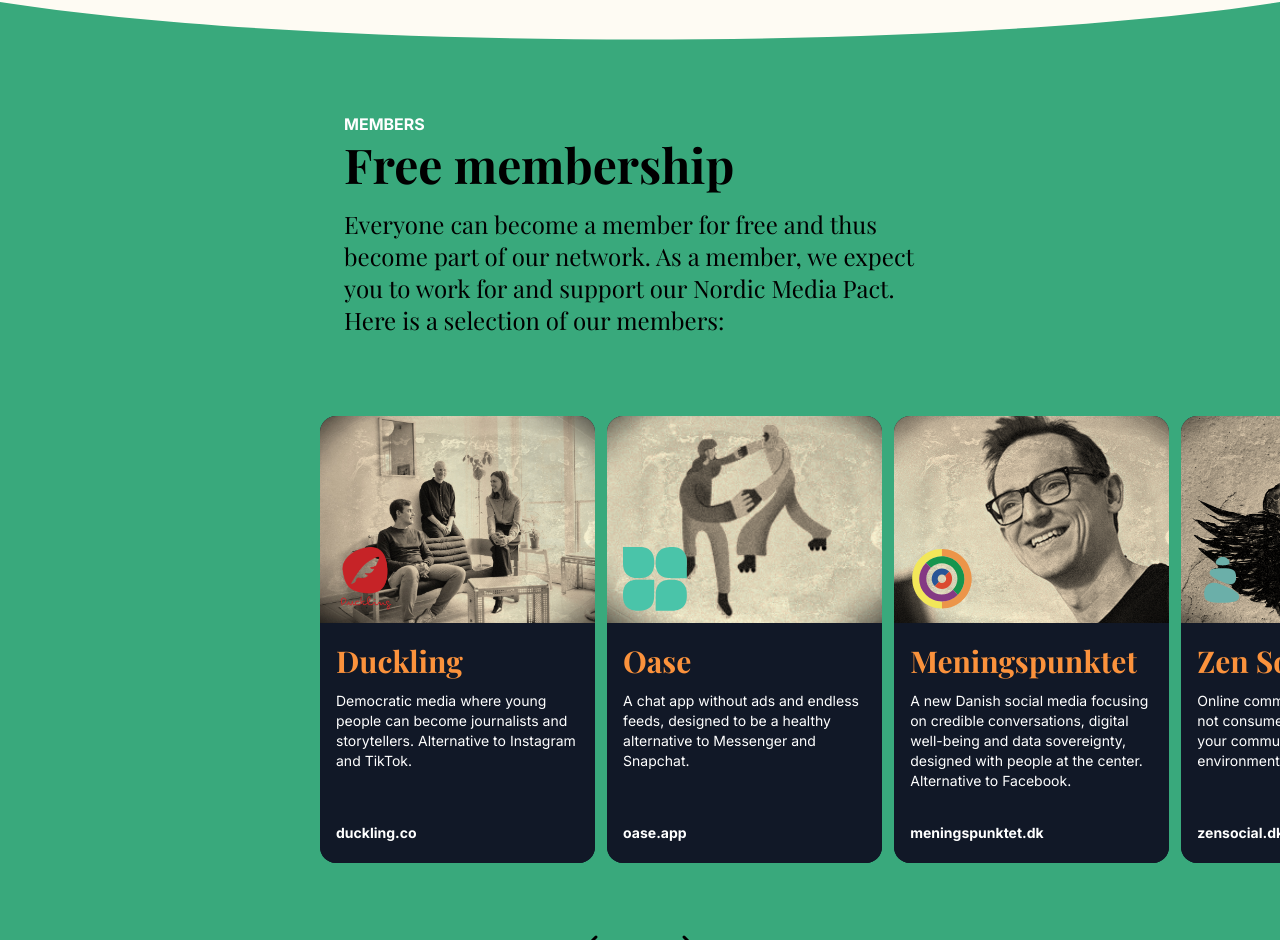
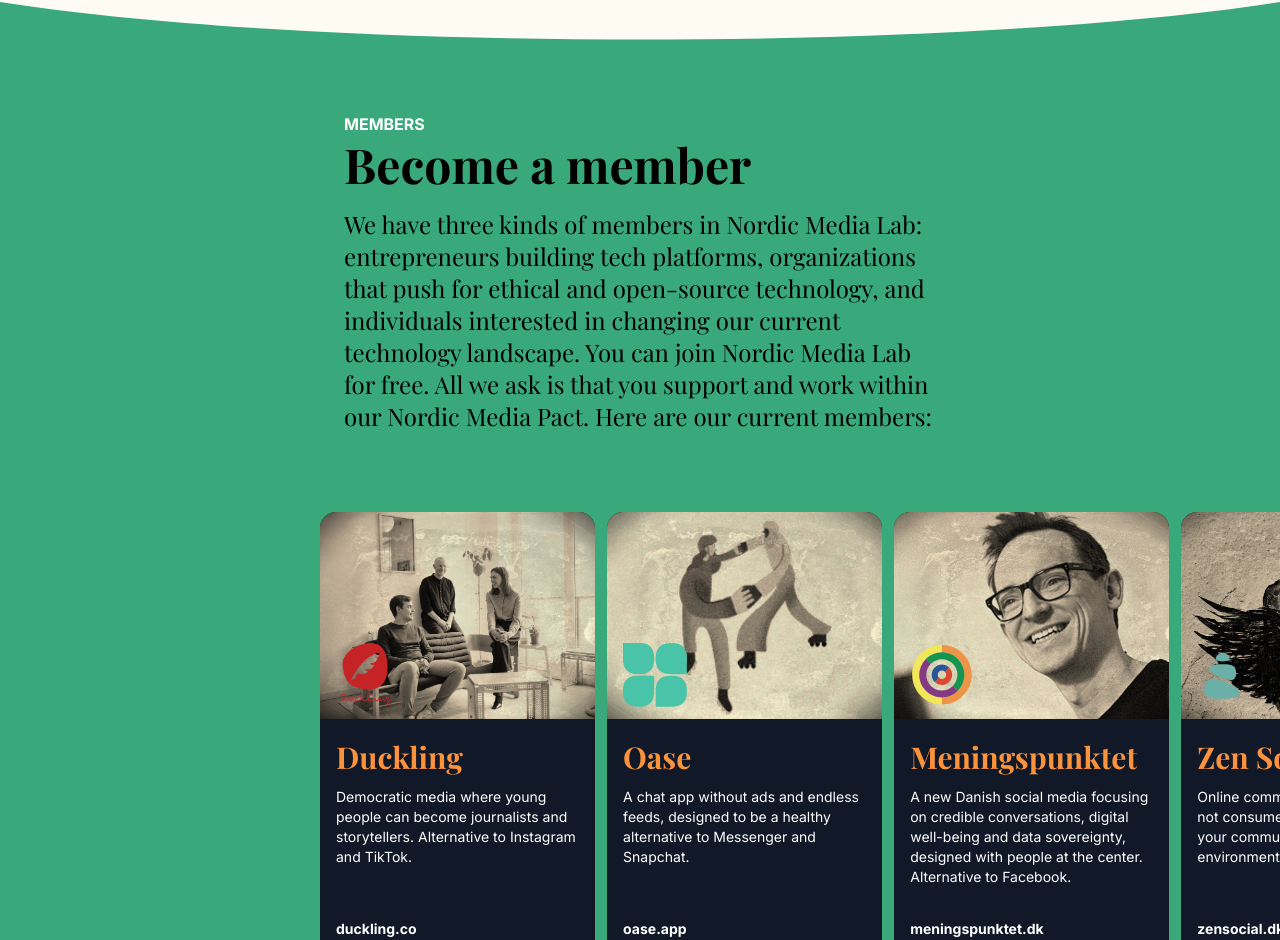
Before and after one commit to jeppeliisberg/nordicmedialab.dk, a React (Vite) app: page / in a window 1280 px wide. Shown: the part 2126-3066 px from the top of the page. Built offline with nearby package versions, Linux system fonts and the light colour scheme.

Commit message:
Updating members section

```diff
--- a/src/locales/da.json
+++ b/src/locales/da.json
@@ -40,8 +40,8 @@
   },
   "members": {
     "tagline": "Medlemmer",
-    "title": "Gratis medlemsskab",
-    "description": "Alle kan gratis blive medlem og dermed blive en del af vores netværk. Som medlem forventer vi at du arbejder for og støtter op om vores Nordic Media Pagt. Her er et udvalg af vores medlemmer:",
+    "title": "Bliv medlem",
+    "description": "Vi har tre slags medlemmer i Nordic Media Lab: iværksættere, der bygger teknologiplatforme, organisationer, der arbejder for etisk og open source-teknologi, og enkeltpersoner, der er interesserede i at ændre det teknologiske landskab, vi har i dag. Du kan blive medlem af Nordic Media Lab gratis. Det eneste vi beder om, er, at du støtter op om og arbejder for vores Nordic Media Pagt. Her er vores nuværende medlemmer:",
     "cards": [
       {
         "id": 1,
--- a/src/locales/en.json
+++ b/src/locales/en.json
@@ -40,8 +40,8 @@
   },
   "members": {
     "tagline": "Members",
-    "title": "Free membership",
-    "description": "Everyone can become a member for free and thus become part of our network. As a member, we expect you to work for and support our Nordic Media Pact. Here is a selection of our members:",
+    "title": "Become a member",
+    "description": "We have three kinds of members in Nordic Media Lab: entrepreneurs building tech platforms, organizations that push for ethical and open-source technology, and individuals interested in changing our current technology landscape. You can join Nordic Media Lab for free. All we ask is that you support and work within our Nordic Media Pact. Here are our current members:",
     "cards": [
       {
         "id": 1,
--- a/src/views/Main.jsx
+++ b/src/views/Main.jsx
@@ -75,11 +75,7 @@
                 <div className="relative px-10 max-w-2xl mx-auto">
                     <span className="text-white font-semibold uppercase text-base font-sans">{t('members.tagline')}</span>
                     <h1 className="font-serif text-3xl lg:text-5xl font-bold mt-1 mb-5">{t('members.title')}</h1>
-                    <p className="font-serif text-xl lg:text-2xl">
-                        <Trans i18nKey="members.description">
-                            Som iværksætter kan du blive medlem og få adgang til infrastruktur, viden, netværk og investering. Du skal underskrive vores Nordic Media Pagt og bidrage til projekter. Skriv til <a href="mailto:hej@nordicmedialab.dk" className="underline hover:text-white">hej@nordicmedialab.dk</a> for at høre mere.
-                        </Trans>
-                    </p>
+                    <p className="font-serif text-xl lg:text-2xl">{t('members.description')}</p>
                 </div>
                 <div className="w-full my-20">
                     <MembersSwiper cards={membersData}/>
```
